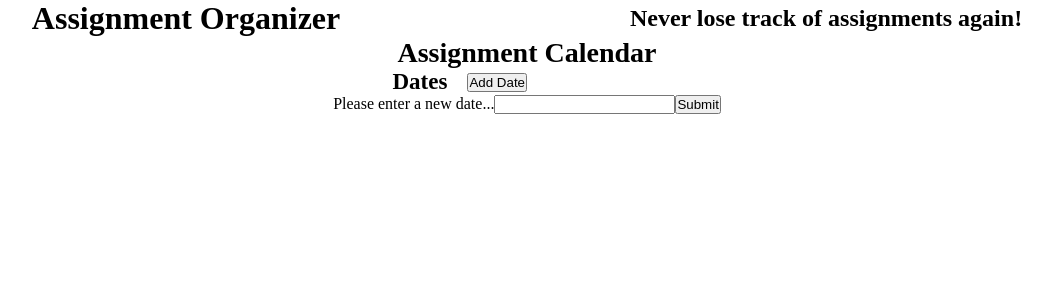
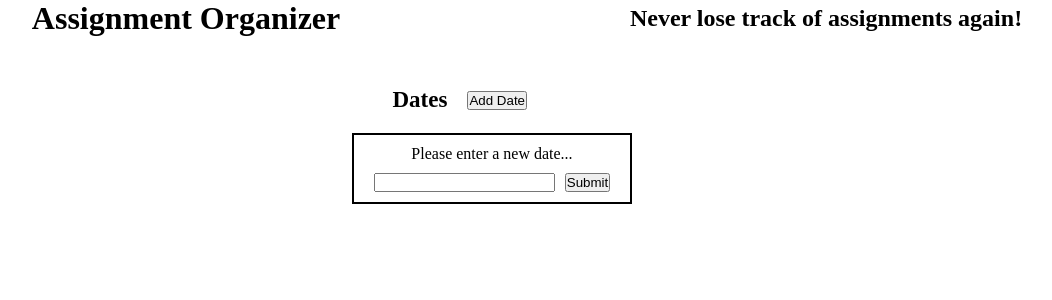
Before and after one commit to amherro/Assignment-Organizer, a React (Create React App) app: page / in a window 1280 px wide. Both pictures are taken after a click on the button "Add Date". Shown: the top 300 px of the page, without its empty margins (113-1165 px from the left). Built offline with nearby package versions, Linux system fonts and the light colour scheme.

Commit message:
Continuing to add styling to the site.

```diff
--- a/src/Components/Assignment.js
+++ b/src/Components/Assignment.js
@@ -8,7 +8,7 @@ const Assignment = ({ name, subject, id, deleteAssignment }) => {
         setComplete(!complete)
     }
     return (
-        <div className='assignment-section'>
+        <div className='assignment'>
             <FaCheckCircle
                 className={`complete-btn ${complete ? 'completed-btn-success' : ''}`}
                 onClick={handleSetComplete}
--- a/src/Components/AssignmentCalendar.js
+++ b/src/Components/AssignmentCalendar.js
@@ -23,11 +23,10 @@ const AssignmentCalendar = () => {
 
     return (
         <main className="main-display">
-            <h3 className='calendar-title'>Assignment Calendar</h3>
             <div className='content-display'>
                 <div className='date-title-btn-grid'>
                     <div className='date-title-btn'>
-                        <h4 className="dates-title">Dates</h4>
+                        <h3 className="dates-title">Dates</h3>
                         <button className='add-date-btn' onClick={toggleDateInput}>Add Date</button>
                     </div>
                 </div>
--- a/src/Components/Assignments.js
+++ b/src/Components/Assignments.js
@@ -6,8 +6,17 @@ const Assignments = ({ assignments, addAssignment, showAddAssignment, deleteAssi
 
     return (
         <div>
-            {showAddAssignment && <AssignmentInput addAssignment={addAssignment} />}
-            <AssignmentDisplay assignments={assignments} deleteAssignment={deleteAssignment}  />
+
+            {showAddAssignment && <div className='assignment-section'>
+                <AssignmentInput
+                    addAssignment={addAssignment}
+                />
+                <AssignmentDisplay
+                    assignments={assignments}
+                    deleteAssignment={deleteAssignment}
+                />
+            </div>}
+
         </div>
     )
 }
--- a/src/Components/Date.js
+++ b/src/Components/Date.js
@@ -31,7 +31,7 @@ const Date = ({ date, id, deleteDate }) => {
         <div className='date-section'>
             <div className='add-assignment-top'>
                 <FaTimes style={{color:'red', cursor:'pointer'}} onClick={() => deleteDate(id)} className='date-delete-btn' />
-                <h5>{date}</h5>
+                <h4>{date}</h4>
                 <FaAngleDown className='add-assignment-btn' onClick={toggleAssignmentInput}></FaAngleDown>
             </div>
             <div className='assignment-display'>
--- a/src/Components/DatesInput.js
+++ b/src/Components/DatesInput.js
@@ -18,8 +18,10 @@ const DatesInput = ({ addDate }) => {
     return (
         <form className='dates-input' onSubmit={submitDate}>
             <label className='input-label'>Please enter a new date...</label>
-            <input type='text' value={date} onChange={typeInDate} ></input>
-            <Button text='Submit' />
+            <div className='input-and-submit'>
+                <input className='date-input-area' type='text' value={date} onChange={typeInDate} ></input>
+                <Button text='Submit' />
+            </div>
         </form>
     )
 }
--- a/src/Styles/Assignment.css
+++ b/src/Styles/Assignment.css
@@ -1,4 +1,13 @@
+.assignment-display {
+    display: flex;
+}
 .assignment-section {
+    margin: 20px 0px;
+    display: flex;
+    flex-direction: column;
+    align-items: center;
+}
+.assignment {
     margin: 20px 0px;
     display: flex;
     align-items: center;
--- a/src/Styles/AssignmentCalendar.css
+++ b/src/Styles/AssignmentCalendar.css
@@ -1,12 +1,16 @@
 .calendar-title {
     text-align: center;
     font-size: 28px;
+    margin: 50px 0px ;
 }
 .content-display {
     display: grid;
-    grid-template-columns: 1fr;
+    grid-template-columns: 1fr 2fr 1fr;
+    justify-items: center;
+    margin: 50px 0px;
 }
 .date-title-btn-grid {
+    grid-column: 2;
     display: grid;
     grid-template-columns: repeat(2, 1fr);
 }
--- a/src/Styles/AssignmentInput.css
+++ b/src/Styles/AssignmentInput.css
@@ -4,6 +4,8 @@
     flex-direction: column;
     margin: 20px;
     margin-left: 50px;
+    padding: 10px 20px;
+    border: 2px solid rgb(0, 0, 0);
 }
 .input-item {
     margin: 5px 0px;
--- a/src/Styles/Date.css
+++ b/src/Styles/Date.css
@@ -8,10 +8,10 @@
     margin: 0px;
 }
 .date-delete-btn {
-    margin-right: 55px;
+    margin-right: 125px;
 }
 .add-assignment-btn {
-    margin-left: 45px;
+    margin-left: 125px;
 }
 .flip-arrow-down {
     animation: flipArrowUp 0.5s forwards;
--- a/src/Styles/DatesDisplay.css
+++ b/src/Styles/DatesDisplay.css
@@ -1,3 +1,5 @@
-/* .date-display {
-    grid-column: 1;
-} */
+.date-display {
+    grid-column: 2;
+    margin-left: 0px;
+    margin-right: 100px;
+}
--- a/src/Styles/DatesInput.css
+++ b/src/Styles/DatesInput.css
@@ -1,3 +1,18 @@
-/* .dates-input {
-    grid-column: 1 / 3;
-} */
+.dates-input {
+    grid-column: 2;
+    margin: 20px 70px 20px 0px;
+    padding: 10px 20px;
+    justify-items: center;
+    display: flex;
+    flex-direction: column;
+    border: 2px solid rgb(0, 0, 0);
+}
+.input-label {
+    margin-bottom: 10px;
+}
+.input-and-submit {
+    display: flex;
+}
+.date-input-area {
+    margin-right: 10px;
+}
```
